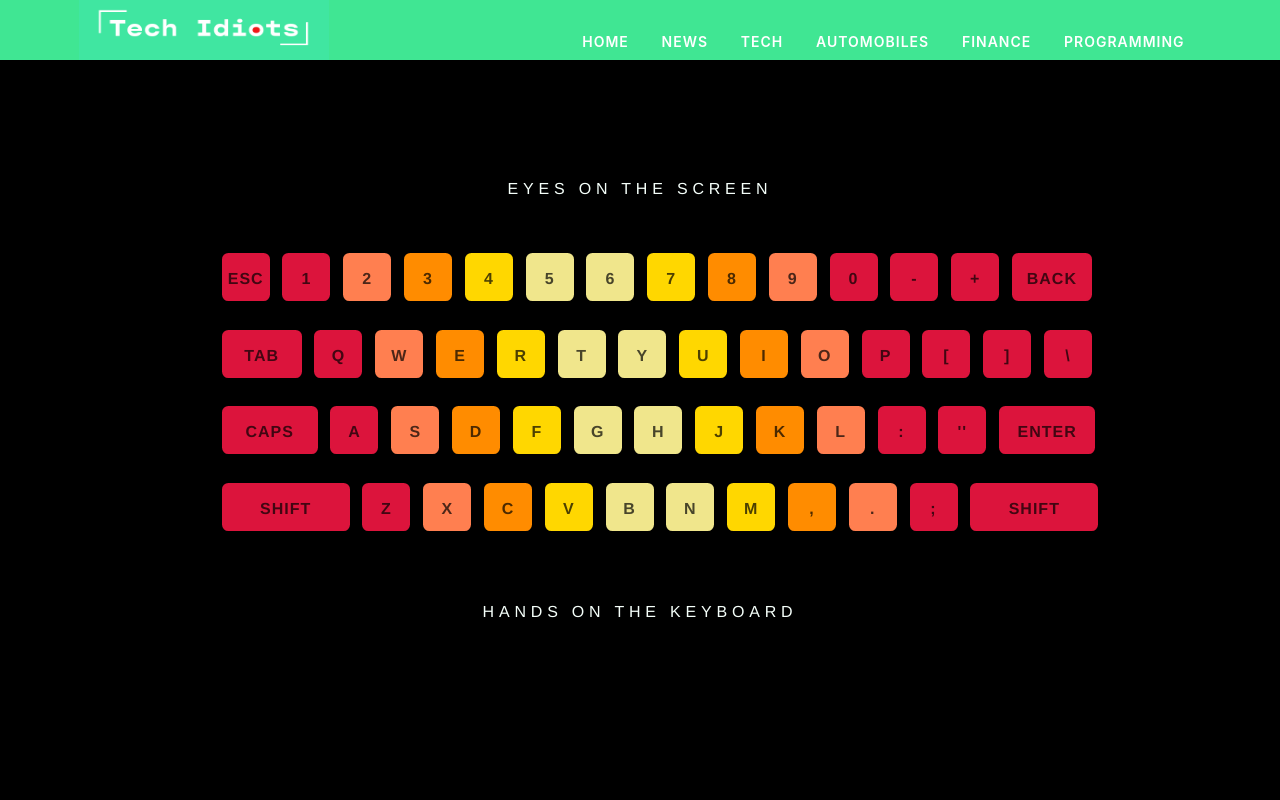
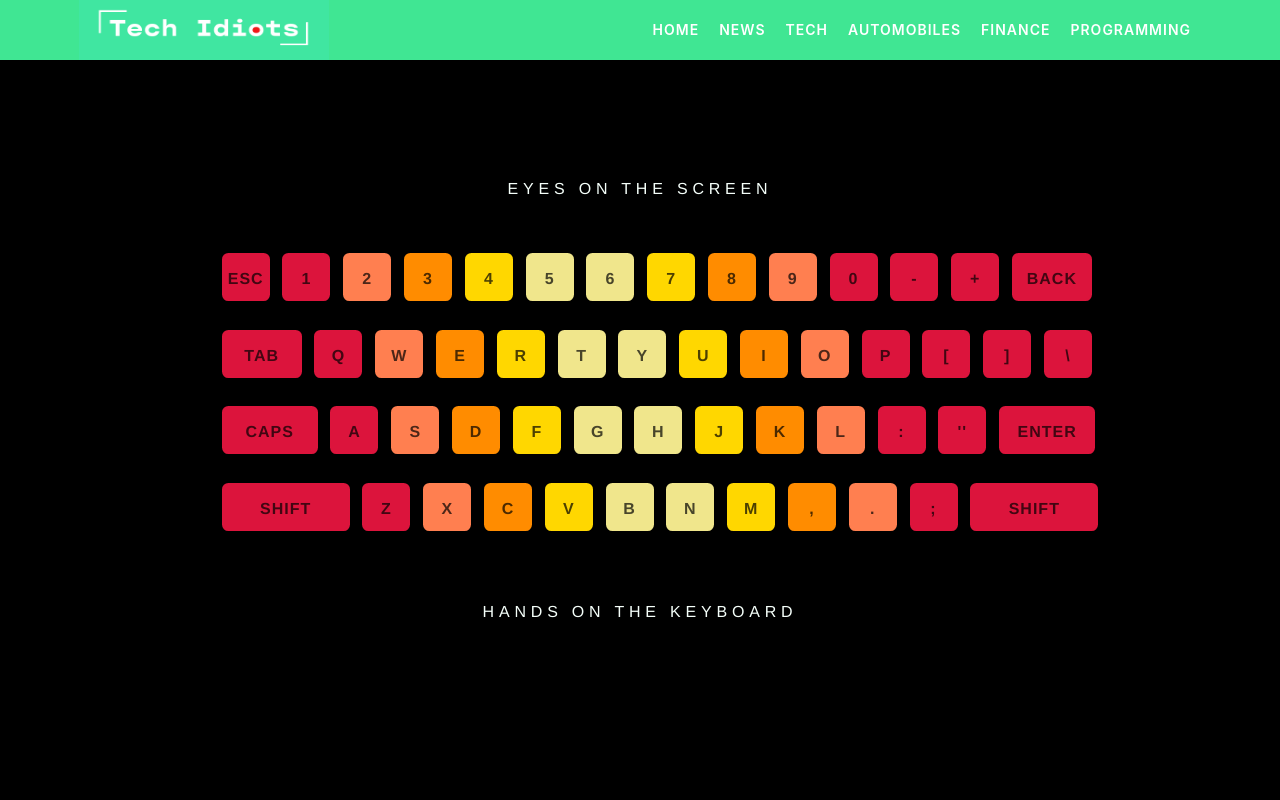
Before and after one commit to NithinBalasubramanian/Techidiots, a React (Create React App) app: page /keypad in a window 1280 px wide. Shown: the top 800 px of the page. Built offline with nearby package versions, Linux system fonts and the light colour scheme.

Commit message:
Update keypad.css

```diff
--- a/src/keypad.css
+++ b/src/keypad.css
@@ -28,7 +28,7 @@
   display: flex;
 }
 
-li {
+.keylist li {
   height: 3em;
   width: 3em;
   color: rgba(0,0,0,0.7);
```
